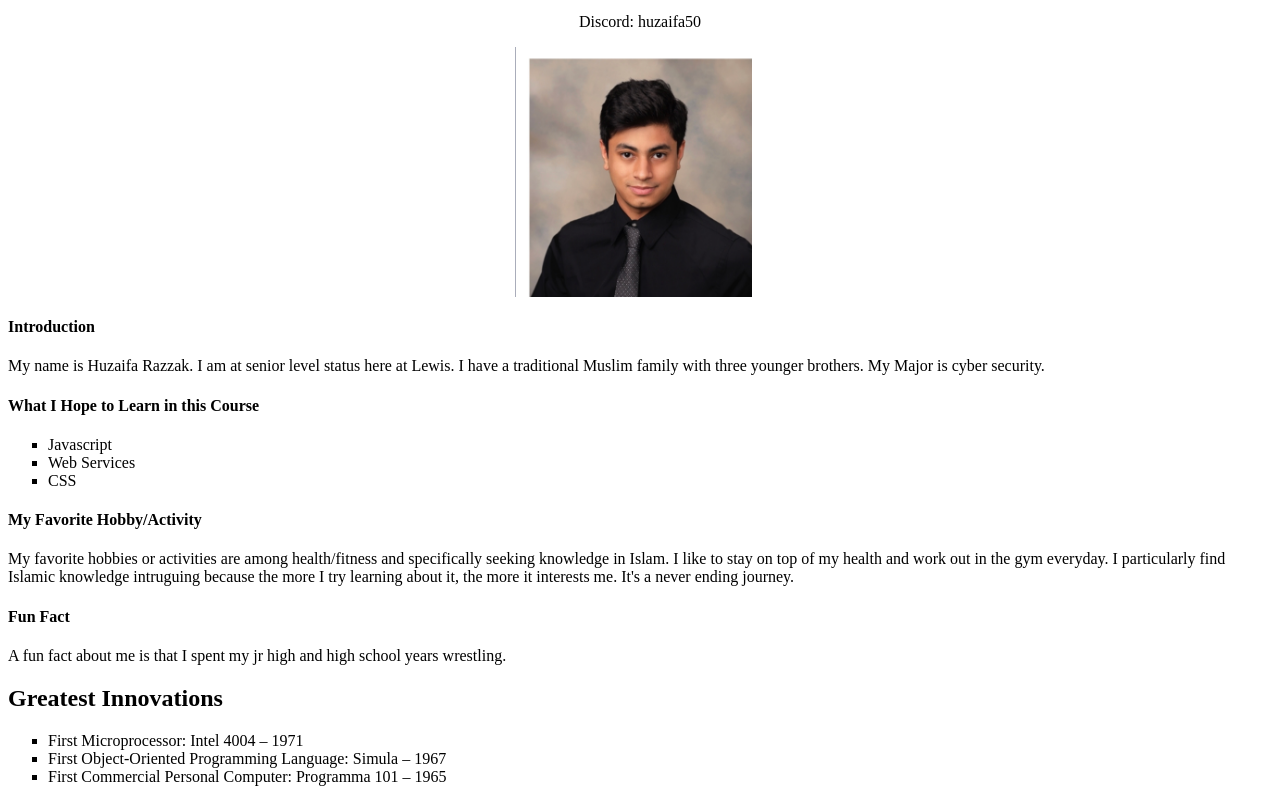
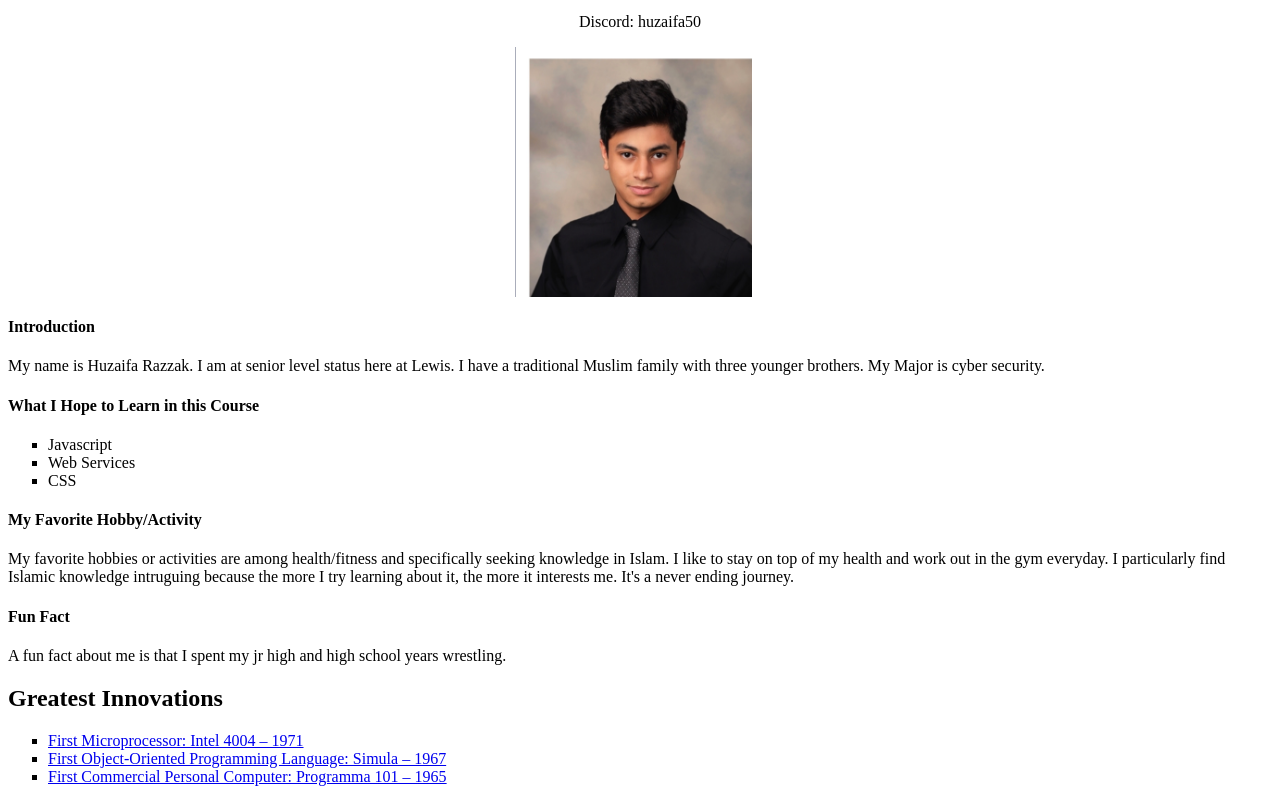
Before and after one commit to HuzaifaRazzak/HuzaifaRazzak.github.io, a plain HTML site: page index.html in a window 1280 px wide. Shown: the part 101-903 px from the top of the page. Drawn offline with Linux system fonts and the light colour scheme.

Commit message:
Version fix

```diff
--- a/index.html
+++ b/index.html
@@ -48,12 +48,17 @@
 	</p>
 	<h2>Greatest Innovations</h2>
 	<ul style="list-style-type:square">
-		<li><a href="https://www.rankred.com/biggest-inventions-in-computer-science/#1_First_Microprocessor_Intel_4004_%E2%80%93_1971"></a>First
-			Microprocessor: Intel 4004 – 1971</li>
-		<li><a href="https://www.rankred.com/biggest-inventions-in-computer-science/#2_First_Object-Oriented_Programming_Language_Simula_%E2%80%93_1967"></a>
-			First Object-Oriented Programming Language: Simula – 1967</li>
-		<li><a href="https://www.rankred.com/biggest-inventions-in-computer-science/#3_First_Commercial_Personal_Computer_Programma_101_%E2%80%93_1965"></a>First
-			Commercial Personal Computer: Programma 101 – 1965</li>
+		<li><a
+				href="https://www.rankred.com/biggest-inventions-in-computer-science/#1_First_Microprocessor_Intel_4004_%E2%80%93_1971">First
+				Microprocessor: Intel 4004 – 1971</a></li>
+		<li><a
+				href="https://www.rankred.com/biggest-inventions-in-computer-science/#2_First_Object-Oriented_Programming_Language_Simula_%E2%80%93_1967">First
+				Object-Oriented Programming Language: Simula – 1967</a>
+		</li>
+		<li><a
+				href="https://www.rankred.com/biggest-inventions-in-computer-science/#3_First_Commercial_Personal_Computer_Programma_101_%E2%80%93_1965">First
+				Commercial Personal Computer: Programma 101 – 1965</a>
+		</li>
 	</ul>
 </body>
 
```
